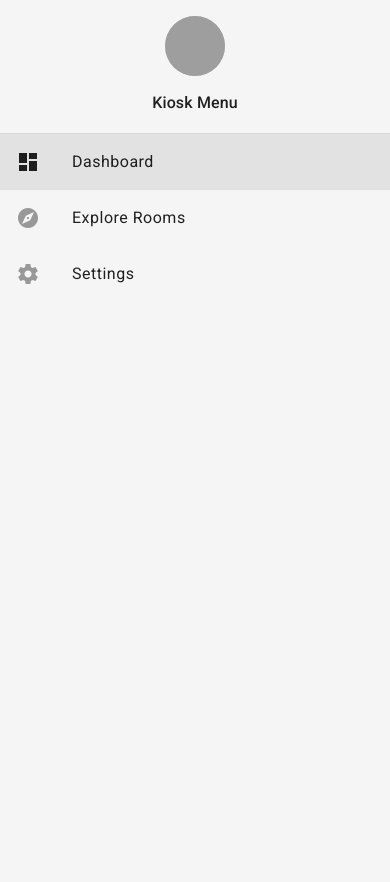
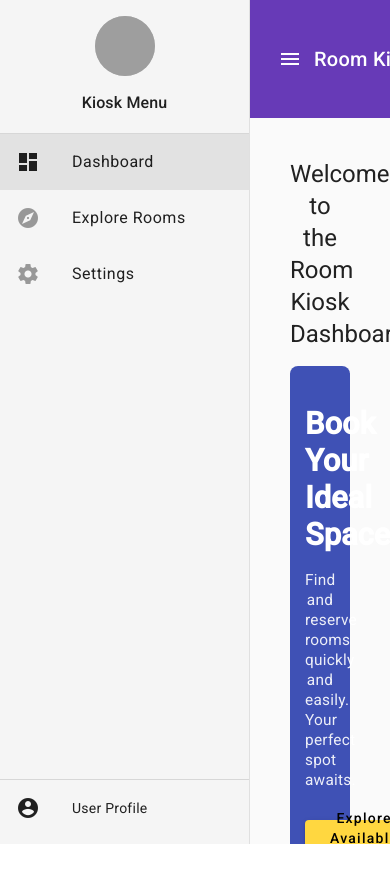
Before and after one commit to satlavida/room-kiosk, an Angular app: page / in a window 390 px wide. Shown: the top 882 px of the page. After the commit the page ends 844 px from the top, so only its background shows below. Built offline with nearby package versions, Linux system fonts and the light colour scheme; grey boxes are pictures that could not be loaded.

Commit message:
Revert CSS changes for mobile

```diff
--- a/src/app/core/components/layout/layout.component.scss
+++ b/src/app/core/components/layout/layout.component.scss
@@ -1,46 +1,25 @@
+// src/app/core/components/layout/layout.component.scss
 .layout-container {
-  min-height: 100vh;
-  display: flex;
-  flex-direction: row;
-
-  @media (max-width: 768px) {
-    flex-direction: column;
-  }
+  height: 100vh; // Full viewport height
+  display: flex; // Enable Flexbox for the container itself if needed, though mat-sidenav-container handles its children.
 }
 
 .sidenav {
-  width: 250px;
-  background-color: #f5f5f5;
+  width: 250px; // Adjust as needed
+  // Add background, box-shadow, etc. for custom styling
+  background-color: #f5f5f5; // Example background
   border-right: 1px solid #e0e0e0;
-  flex-shrink: 0;
-
-  @media (max-width: 768px) {
-    width: 100%;
-    border-right: none;
-    border-bottom: 1px solid #e0e0e0;
-    min-height: 56px; // Example mobile height
-  }
 }
 
 .content-container {
   display: flex;
   flex-direction: column;
-  flex: 1 1 0%;
-  min-width: 0;
   height: 100%;
-
-  @media (max-width: 768px) {
-    min-height: 0;
-  }
 }
 
 .main-content {
-  flex-grow: 1;
+  flex-grow: 1; // Takes up remaining vertical space
   padding: 20px;
-  overflow-y: auto;
-  min-width: 0;
-
-  @media (max-width: 768px) {
-    padding: 12px;
-  }
+  overflow-y: auto; // Allow scrolling for content that overflows
+  // background-color: #fafafa; // Example background for content area
 }
```
